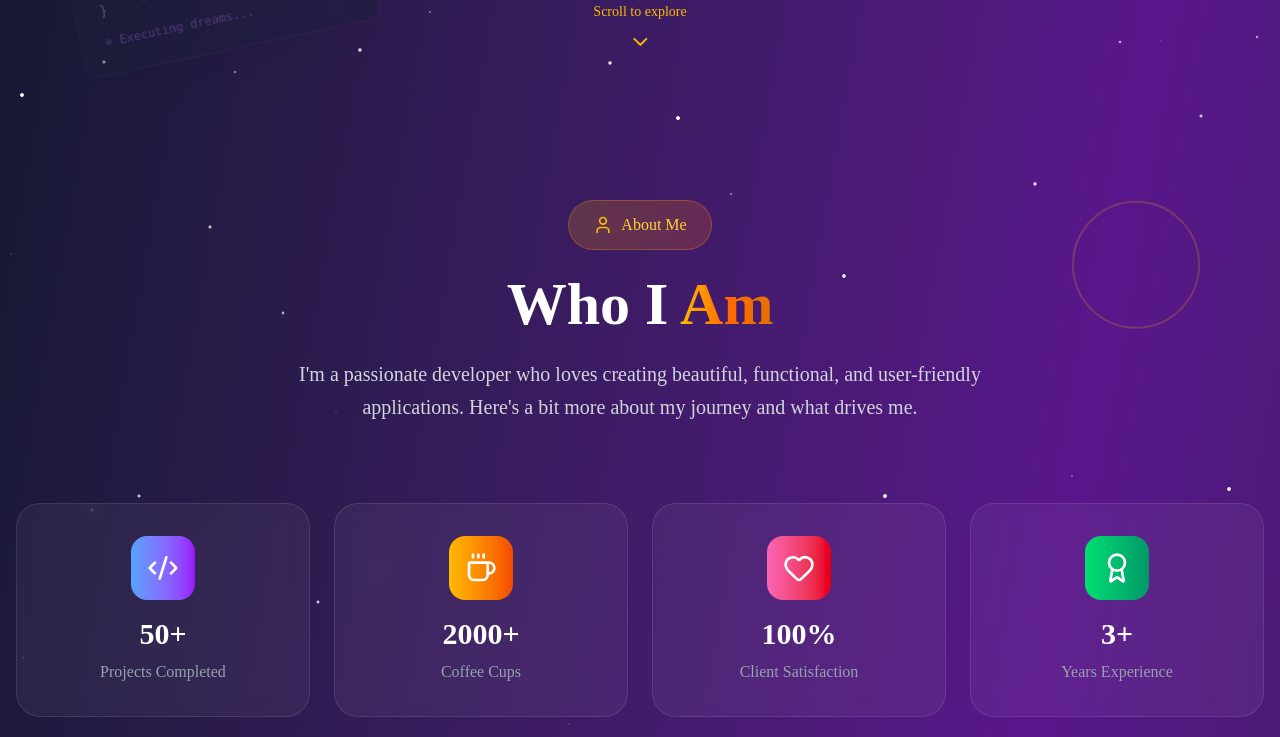
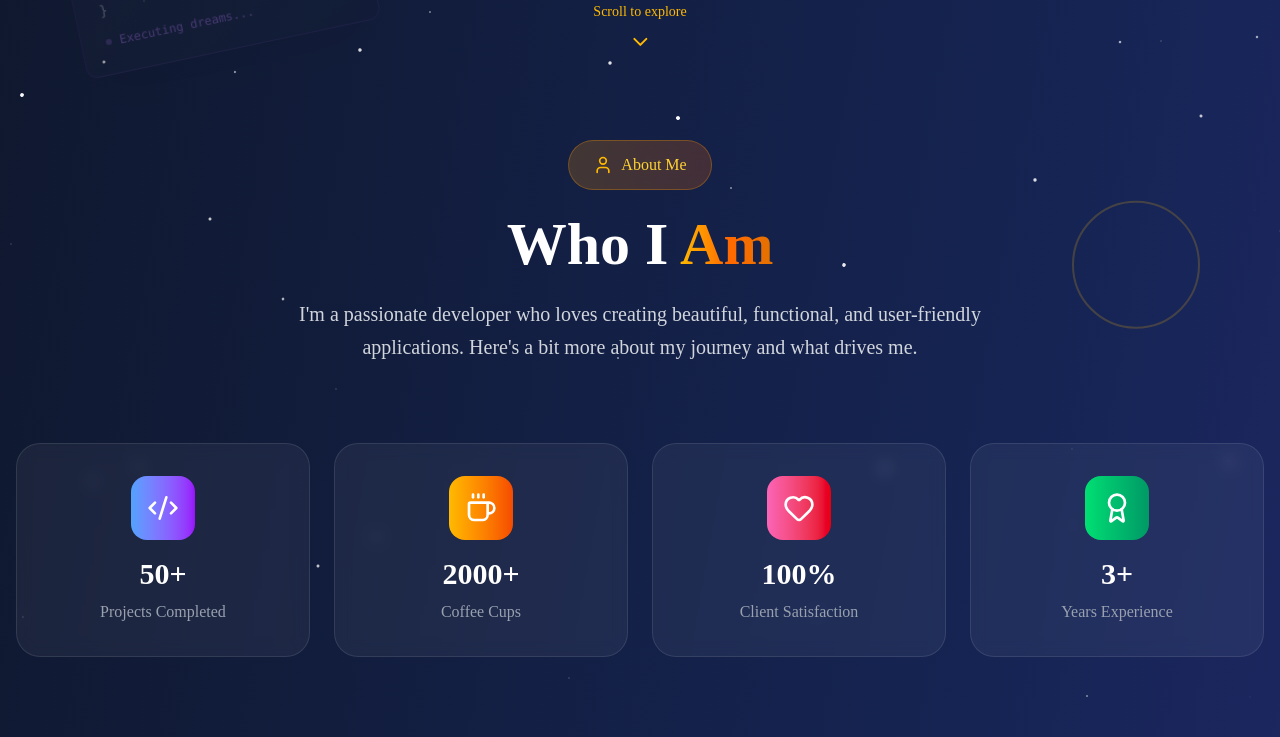
Before and after one commit to adityashah2701/aditya.dev, a React (Vite) app: page / in a window 1280 px wide. Shown: the part 680-1417 px from the top of the page. Built offline with nearby package versions, Linux system fonts and the light colour scheme; a web font is replaced by a local one.

Commit message:
Color Modified

```diff
--- a/src/App.jsx
+++ b/src/App.jsx
@@ -9,7 +9,7 @@ import Footer from './components/Footer';
 
 const App = () => {
   return (
-     <div className="min-h-screen bg-gradient-to-br from-slate-900 via-purple-900 to-slate-900 font-primary">
+     <div className="min-h-screen bg-gradient-to-br from-slate-900 via-blue-950 to-indigo-900 font-primary">
       <Navbar />
       <Hero />
       <About />
--- a/src/components/About.jsx
+++ b/src/components/About.jsx
@@ -186,7 +186,7 @@ const About = () => {
   };
 
   return (
-    <section id="about" className="min-h-screen relative py-20 overflow-hidden">
+    <section id="about" className="min-h-screen relative py-5 overflow-hidden">
       {/* Enhanced Background Elements */}
       <div className="absolute inset-0">
         {[...Array(80)].map((_, i) => (
--- a/src/components/Navbar.jsx
+++ b/src/components/Navbar.jsx
@@ -234,7 +234,7 @@ const Navbar = () => {
             initial="hidden"
             animate="visible"
             exit="hidden"
-            className="fixed top-0 left-0 h-screen bg-gradient-to-br from-slate-900 via-purple-900 to-slate-900 shadow-2xl z-50 flex flex-col items-center justify-center overflow-hidden w-full sm:w-96 md:w-[500px] lg:w-[600px]"
+            className="fixed top-0 left-0 h-screen bg-gradient-to-br from-slate-900 via-blue-950 to-indigo-900 shadow-2xl z-50 flex flex-col items-center justify-center overflow-hidden w-full sm:w-96 md:w-[500px] lg:w-[600px]"
           >
             {/* Animated Background Stars */}
             <div className="absolute inset-0 pointer-events-none">
```
